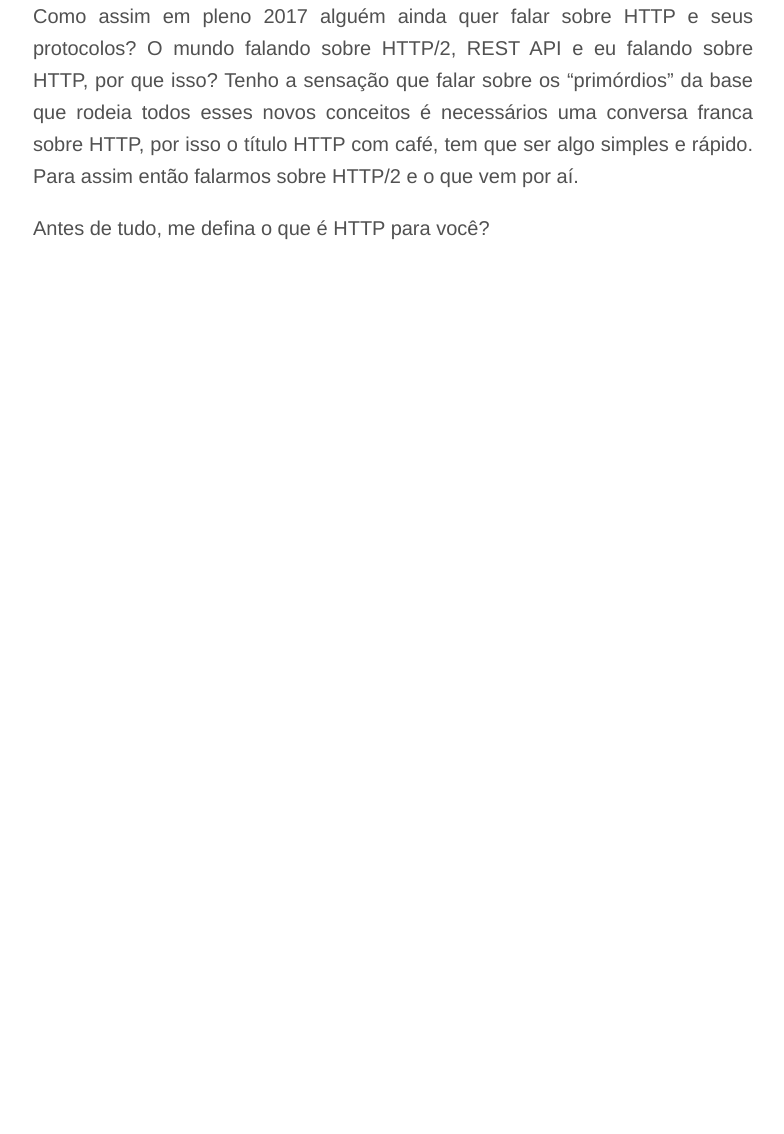
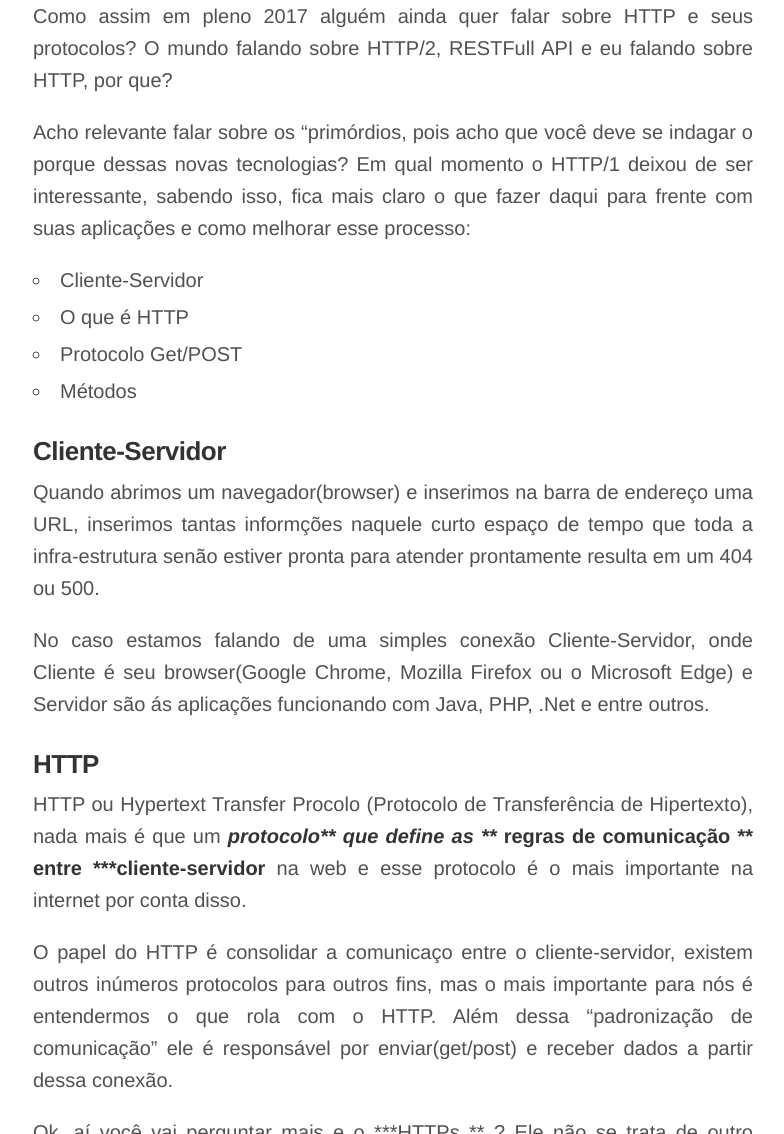
Before and after one commit to cristofersousa/cristofersousa.github.io, a Jekyll site: the page built from _posts/2017-02-17-http-com-cafe.md, in a window 1280 px wide and 1400 px high, scrolled down 393 px. Shown: the part 266-1400 px from the top of the window, without its empty margins (247-1031 px from the left). Built offline with Jekyll 4.4.1, drawn with Linux system fonts in a browser that asks for light colours; comment, search, counter and statistics services are not loaded; before the commit the page ends 1023 px from its top, so only the background shows below that; some of the changed text lies outside the part shown.

Commit message:
Update 2017-02-17-http-com-cafe.md

```diff
--- a/_posts/2017-02-17-http-com-cafe.md
+++ b/_posts/2017-02-17-http-com-cafe.md
@@ -7,8 +7,38 @@ categories: web, http,
 
 ![](https://si.wsj.net/public/resources/images/OD-BI189_WINE_J_20151028164136.jpg)
 
-Como assim em pleno 2017 alguém ainda quer falar sobre HTTP e seus protocolos? O mundo falando sobre HTTP/2, REST API e eu falando sobre HTTP, por que isso?
-Tenho a sensação que falar sobre os "primórdios" da base que rodeia todos esses novos conceitos é necessários uma conversa franca sobre HTTP,
-por isso o título HTTP com café, tem que ser algo simples e rápido. Para assim então falarmos sobre HTTP/2 e o que vem por aí.
+Como assim em pleno 2017 alguém ainda quer falar sobre HTTP e seus protocolos?
+O mundo falando sobre HTTP/2, RESTFull API e eu falando sobre HTTP, por que?
 
-Antes de tudo, me defina o que é HTTP para você?
+Acho relevante falar sobre os "primórdios, pois acho que você deve se indagar o porque dessas novas tecnologias? Em qual momento o HTTP/1 deixou de ser interessante, sabendo isso, fica mais claro o que fazer daqui para frente com suas aplicações e como melhorar esse processo:
+
+- Cliente-Servidor
+- O que é HTTP
+- Protocolo Get/POST
+- Métodos
+
+### Cliente-Servidor
+
+Quando abrimos um navegador(browser) e inserimos na barra de endereço uma URL, inserimos tantas informções naquele curto espaço de tempo que toda a infra-estrutura senão estiver pronta para atender prontamente resulta em um 404 ou 500.
+
+No caso estamos falando de uma simples conexão Cliente-Servidor, onde Cliente é seu browser(Google Chrome, Mozilla Firefox ou o Microsoft Edge) e Servidor são ás aplicações funcionando com Java, PHP, .Net e entre outros.
+
+
+### HTTP
+
+HTTP ou Hypertext Transfer Procolo (Protocolo de Transferência de Hipertexto), nada mais é que um ***protocolo**  que define as *** regras de comunicação ** entre ***cliente-servidor** na web e esse protocolo é o mais importante na internet por conta disso.
+
+O papel do HTTP é consolidar a comunicaço entre o cliente-servidor, existem outros inúmeros protocolos para outros fins, mas o mais importante para nós é entendermos o que rola com o HTTP. Além dessa "padronização de comunicação" ele é responsável por enviar(get/post) e receber dados a partir dessa conexão.
+
+Ok, aí você vai perguntar mais e o ***HTTPs ** ?
+Ele não se trata de outro procoloco ele continua sendo o HTTP porém com uma camada de segurança, quando enviamos informações para o servidor da qual não possui https,estamos enviando texto puro é aí que fica o risco, qualquer pessoa, pode pegar o que você está enviando para esse site e manipular as informações da forma que achar conveniente. Uhn, quer saber mais sobre isso dê uma lida depois sobre Criptografia e Segurança (chave pública e chave privada0. ;)
+
+
+Voltando ao protocolo HTTP, temos a URL http://www.opensanca.com.br:80/jobs
+
+Essa url tem um endereço fisico (IP) + DNS + porta + recurso
+
+***Dominio:** É o nome do site na Web. Ele facilita a navegação do usuário que não precisa lembrar o IP de cada site
+***DNS:** Tem como função realizar a tradução do nome de um domínio para o endereço de IP correspondente. O protocolo que serve para transferir arquivos é o FTP (File Transfer Protocol)
+***Porta:** A porta reservada para o protocolo HTTP é o 80. Novamente um número, e como o navegador já sabe essa porta padrão podemos omiti-la, mas nada nos impede adicioná-la no endereço.
+***Recurso:** Um recurso é algo concreto na aplicação que queremos acessar
```
